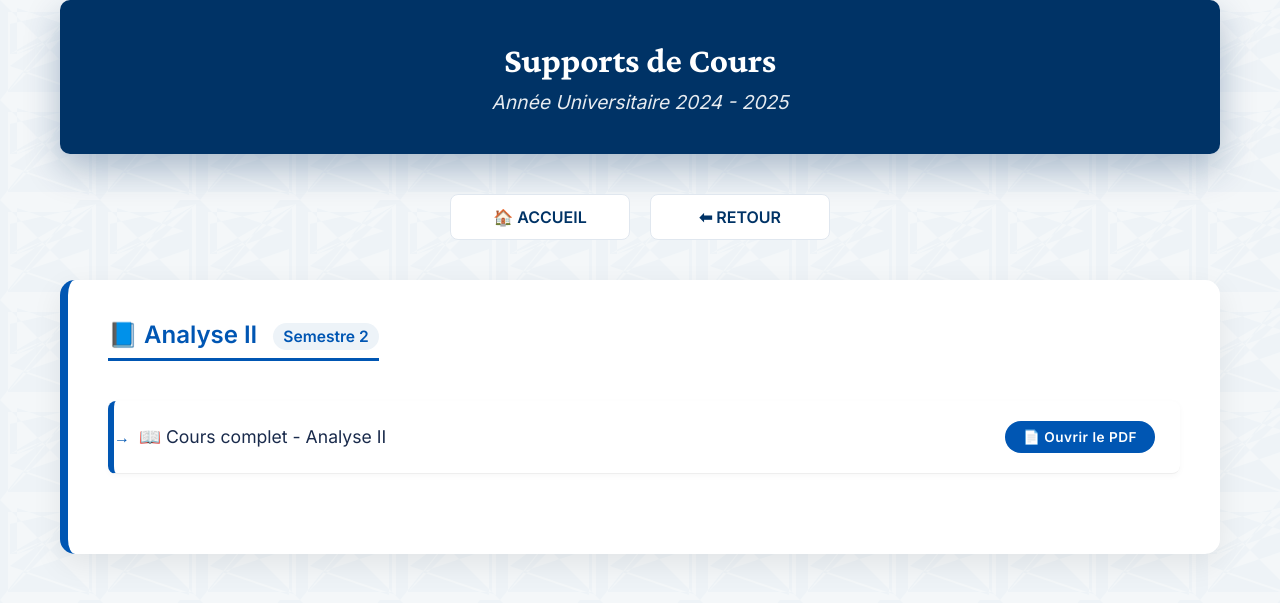
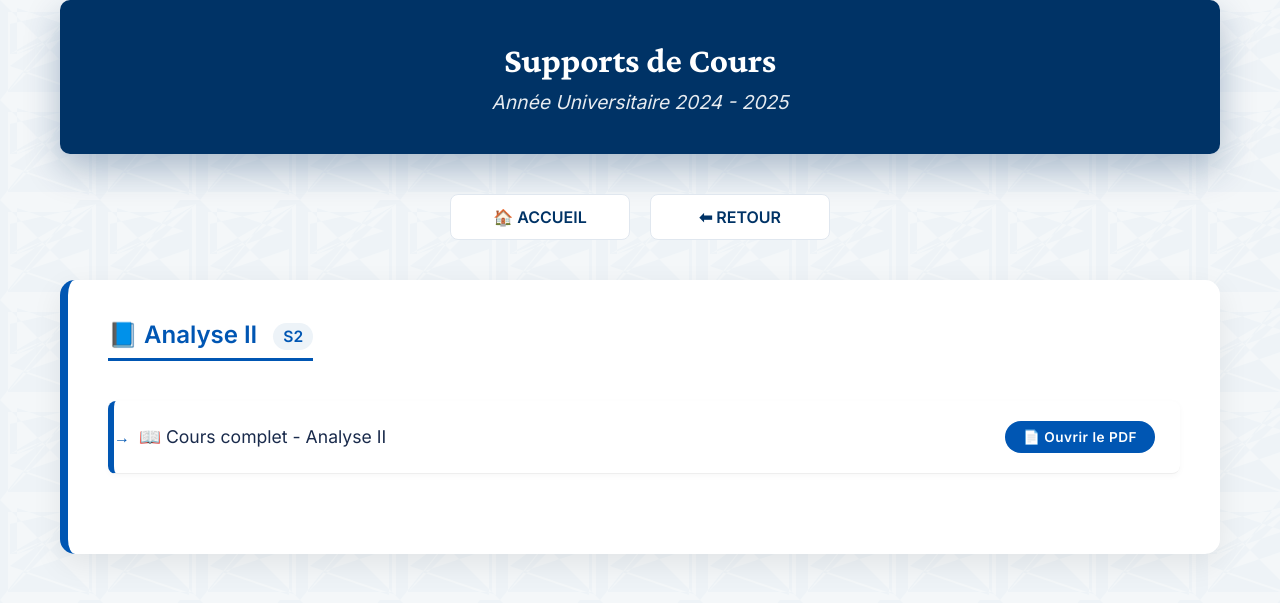
Before and after one commit to mahmoudmath/mahmoudmath.github.io, a Jekyll site: the page cours-24-25.html, which Jekyll copies as it is, in a window 1280 px wide. Shown: the top 603 px of the page. Built offline with Jekyll 4.4.1, drawn with Linux system fonts in a browser that asks for light colours.

Commit message:
Update cours-24-25.html

```diff
--- a/cours-24-25.html
+++ b/cours-24-25.html
@@ -176,7 +176,7 @@ height="0" width="0" style="display:none;visibility:hidden"></iframe></noscript>
 
         <section class="presentation" data-aos="fade-up">
             <h3 style="color: #0056b3; border-bottom: 3px solid #0056b3;">
-                📘 Analyse II <span class="semester">Semestre 2</span>
+                📘 Analyse II <span class="semester">S2</span>
             </h3>
             <ul class="resource-list">
                 <li>
```
